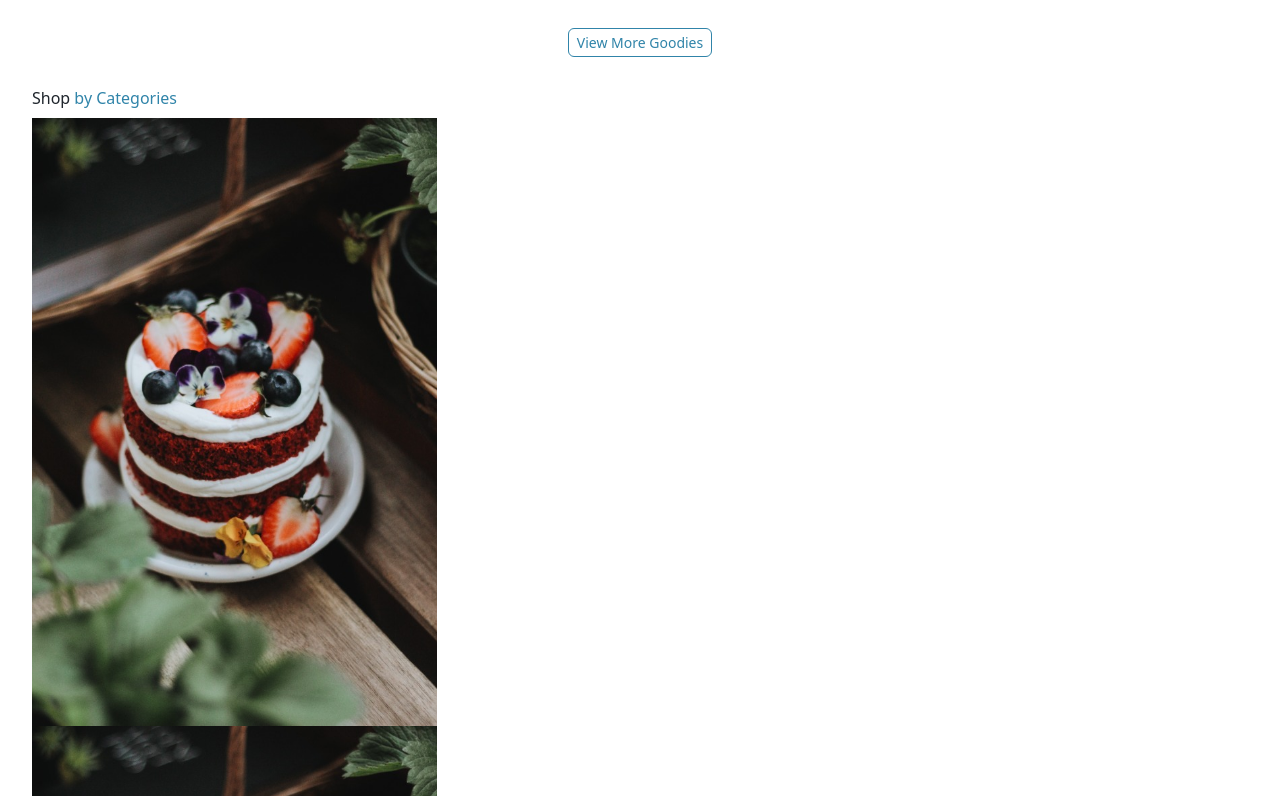
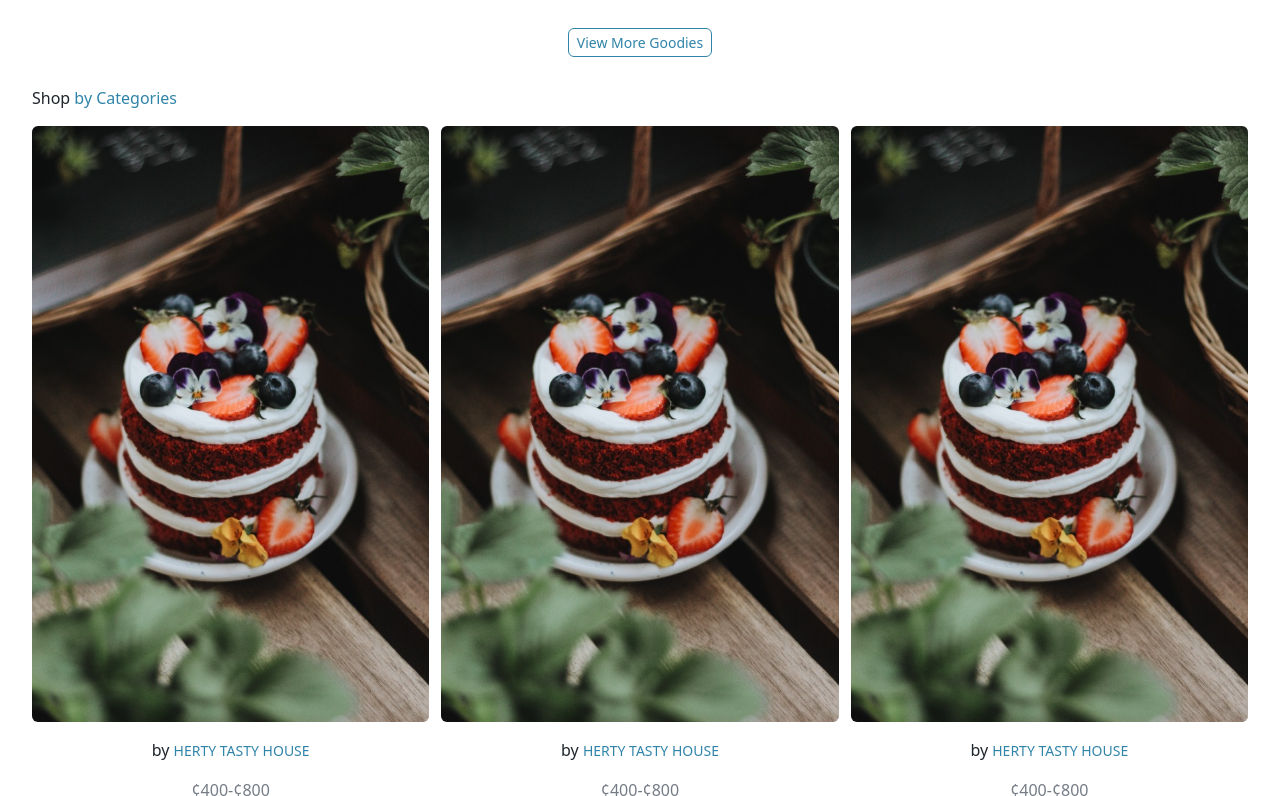
Before and after one commit to FlackoCodes/store-front, a React (Vite) app: page / in a window 1280 px wide. Shown: the part 1624-2420 px from the top of the page. Built offline with nearby package versions, Linux system fonts and the light colour scheme.

Commit message:
update:  categories component

```diff
--- a/src/components/Categories.tsx
+++ b/src/components/Categories.tsx
@@ -18,10 +18,21 @@ export default function Categories() {
           Shop <span className="text-[#3084A9]">by Categories</span>
         </h3>
       </div>
-      <div>
+      <div className="grid grid-cols-3 gap-3">
         {catCakes.map((catCake, index) => (
-          <div key={index} className="grid grid-cols-3">
-            <img src={catCake} alt="cake" />
+          <div key={index} className="mt-2">
+            <div>
+              <img src={catCake} alt="cake" className="rounded-md" />
+            </div>
+            <div className="text-center my-4">
+              <h3 className="text-[#1F252C] text-base font-medium">
+                by{" "}
+                <span className="text-[#3084A9] text-sm font-normal">
+                  HERTY TASTY HOUSE
+                </span>
+              </h3>
+              <h5 className="my-4 text-[#757C86] font-medium">¢400-¢800</h5>
+            </div>
           </div>
         ))}
       </div>
```
